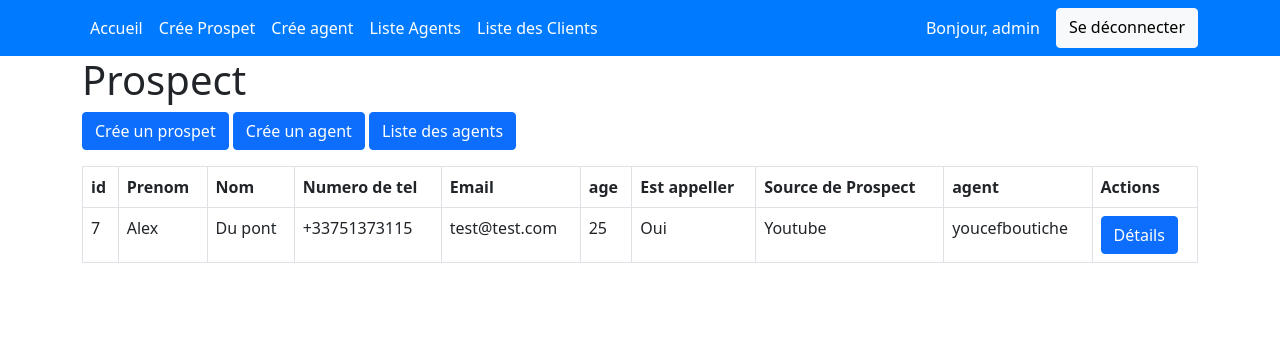
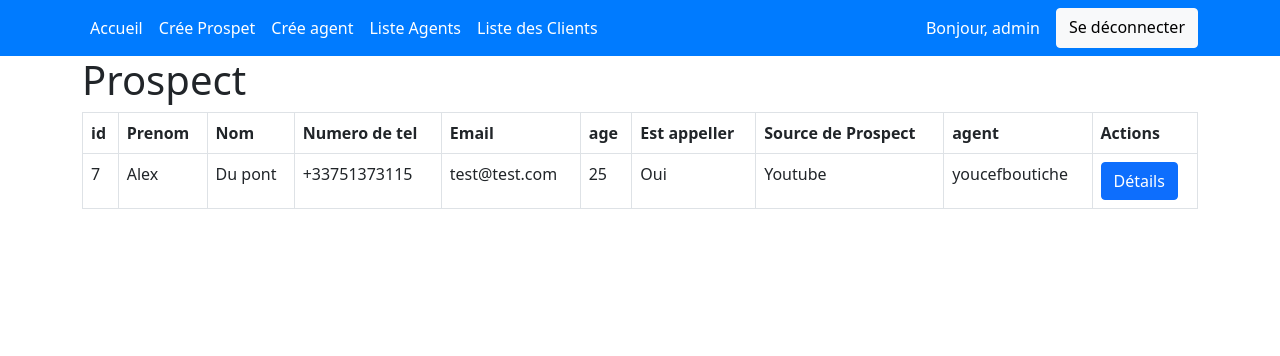
Before and after one commit to youcefpy/my_crm_pfa, a Django app: page / in a window 1280 px wide. Shown: the top 356 px of the page. Run offline with Django 5.2, Linux system fonts and the light colour scheme; a user stored in the database is signed in; data comes from the database, SQL or seed files in the repository; both versions use the stored data as it was after the commit.

Commit message:
suppression de div

```diff
--- a/crm_app/templates/index.html
+++ b/crm_app/templates/index.html
@@ -7,13 +7,7 @@
 {% block content %}
     <div class="container">
         <h1>Prospect</h1>
-        <div>
-            <p>
-                <a href="{% url 'create_lead' %}" class="btn btn-primary">Crée un prospet</a>
-                <a href="{% url 'create_agent' %}" class="btn btn-primary">Crée un agent</a>
-                <a href="{% url 'list_agents' %}" class="btn btn-primary">Liste des agents</a>
-            </p>
-        </div>
+
 
         <table class="table table-bordered">
             <thead>
```
Also changed, not shown: db.sqlite3.
